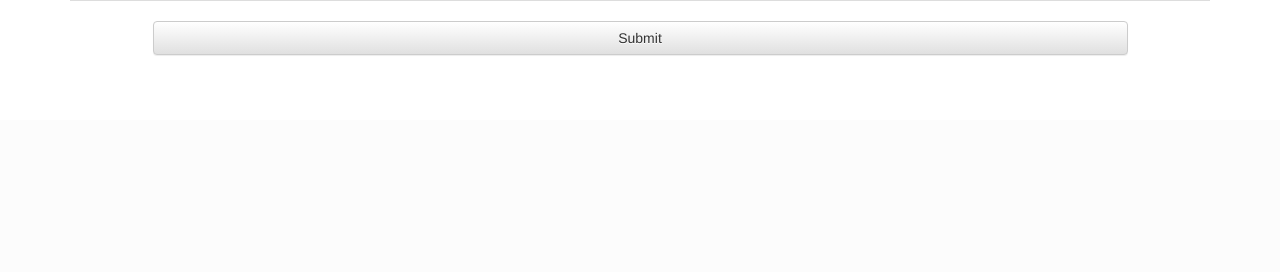
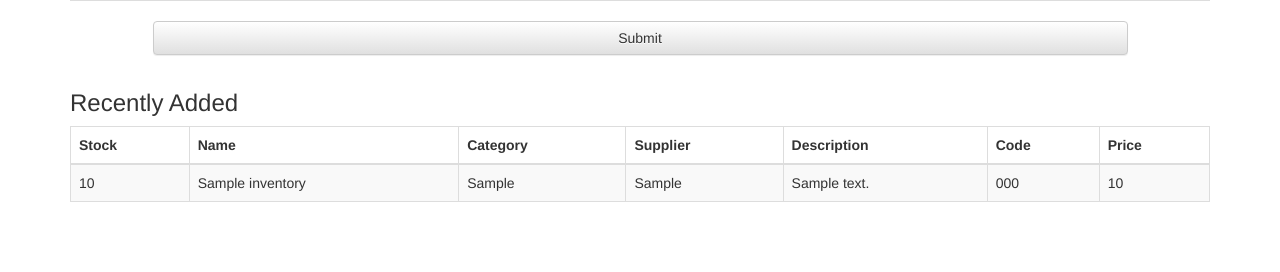
Before and after one commit to MojoJolo/motoren_pos, a Flask app: page /inventory/add in a window 1280 px wide. Shown: the part 882-1154 px from the top of the page. Before the commit the page ends 938 px from the top, so only its background shows below. Run offline with Flask 2, Linux system fonts and the light colour scheme; tables that the repository leaves empty or names only in its code hold one stand-in row (values such as "Sample post"); data that the repository does not hold is empty; some libraries are stand-ins or nearby versions.

```diff
--- a/app/db.py
+++ b/app/db.py
@@ -23,9 +23,9 @@ class Db:
 
     def search_inventory(self, q):
         q = "%" + q + "%"
-        query = """SELECT * from inventories where name like %s or description like %s or supplier like %s"""
+        query = """SELECT * from inventories where name like %s or description like %s or supplier like %s or category like %s"""
 
-        self.cursor.execute(query, (q, q, q))
+        self.cursor.execute(query, (q, q, q, q))
         self.db.close()
 
         results = self.cursor.fetchall()
@@ -122,3 +122,25 @@ class Db:
 
         self.db.commit()
         self.db.close()
+
+    def delete_inventory(self, item_id):
+        query = """DELETE FROM inventories WHERE id = %s"""
+
+        self.cursor.execute(query, [item_id])
+
+        self.db.commit()
+        self.db.close()
+
+    def view_transactions(self, date):
+        date = date + "%"
+        query = """SELECT * from transactions
+                    left join sales on transactions.id = transaction_id
+                    left join inventories on inventories.id = inventory_id
+                    where date like %s"""
+
+        self.cursor.execute(query, [date])
+        self.db.close()
+
+        results = self.cursor.fetchall()
+
+        return list(results)
--- a/app/inventory.py
+++ b/app/inventory.py
@@ -51,7 +51,9 @@ def add_inventory():
         suppliers = Db().get_suppliers()
         suppliers = [supplier['name'] for supplier in suppliers]
 
-        return render_template('add.html', categories=categories, suppliers=suppliers)
+        inventories = Db().get_inventories()
+
+        return render_template('add.html', categories=categories, suppliers=suppliers, items=inventories)
 
 @app.route("/inventory", methods=['GET'])
 def view_inventories():
@@ -69,3 +71,9 @@ def search_inventory():
     results = Db().search_inventory(q)
 
     return render_template('search.html', items=results)
+
+@app.route("/inventory/delete/<int:item_id>", methods=['GET'])
+def delete_inventory(item_id):
+    Db().delete_inventory(item_id)
+
+    return redirect(url_for('view_inventories'))
--- a/app/templates/add.html
+++ b/app/templates/add.html
@@ -68,5 +68,34 @@
                 </form>
             </div>
         </div>
+        <div class="row">
+            <div class="col-md-12">
+                <h3>Recently Added</h3>
+                <table class="table table-striped table-bordered">
+                    <thead>
+                        <tr>
+                            <th>Stock</th>
+                            <th>Name</th>
+                            <th>Category</th>
+                            <th>Supplier</th>
+                            <th>Description</th>
+                            <th>Code</th>
+                            <th>Price</th>
+                        </tr>
+                    </thead>
+                    {% for item in items %}
+                        <tr>
+                            <td>{{ item['stock'] }}</td>
+                            <td>{{ item['name'] }}</td>
+                            <td>{{ item['category'] }}</td>
+                            <td>{{ item['supplier'] }}</td>
+                            <td>{{ item['description'] }}</td>
+                            <td>{{ item['code'] }}</td>
+                            <td>{{ item['price'] }}</td>
+                        </tr>
+                    {% endfor %}
+                </table>
+            </div>
+        </div>
     </div>
 {% endblock %}
--- a/app/templates/search.html
+++ b/app/templates/search.html
@@ -16,6 +16,7 @@
                         <tr>
                             <th>Stock</th>
                             <th>Name</th>
+                            <th>Catgory</th>
                             <th>Supplier</th>
                             <th>Description</th>
                             <th>Code</th>
@@ -27,6 +28,7 @@
                         <tr>
                             <td>{{ item['stock'] }}</td>
                             <td class="col-md-2">{{ item['name'] }}</td>
+                            <td class="col-md-2">{{ item['category'] }}</td>
                             <td class="col-md-2">{{ item['supplier'] }}</td>
                             <td>{{ item['description'] }}</td>
                             <td class="col-md-1">{{ item['code'] }}</td>
@@ -35,6 +37,7 @@
                                 <form method="POST" action="{{ url_for('add_sale') }}" class="form-inline">
                                     <input type="hidden" value="{{ item['id'] }}" name="id">
                                     <input type="hidden" value="{{ item['name'] }}" name="name">
+                                    <input type="hidden" value="{{ item['category'] }}" name="category">
                                     <input type="hidden" value="{{ item['description'] }}" name="description">
                                     <input type="hidden" value="{{ item['code'] }}" name="code">
                                     <input type="hidden" value="{{ item['price'] }}" name="price">
```
Also changed, not shown: app/index.py (+6 -1 lines), app/templates/index.html (+28 -2 lines), app/templates/inventories.html (+7 -1 lines).
